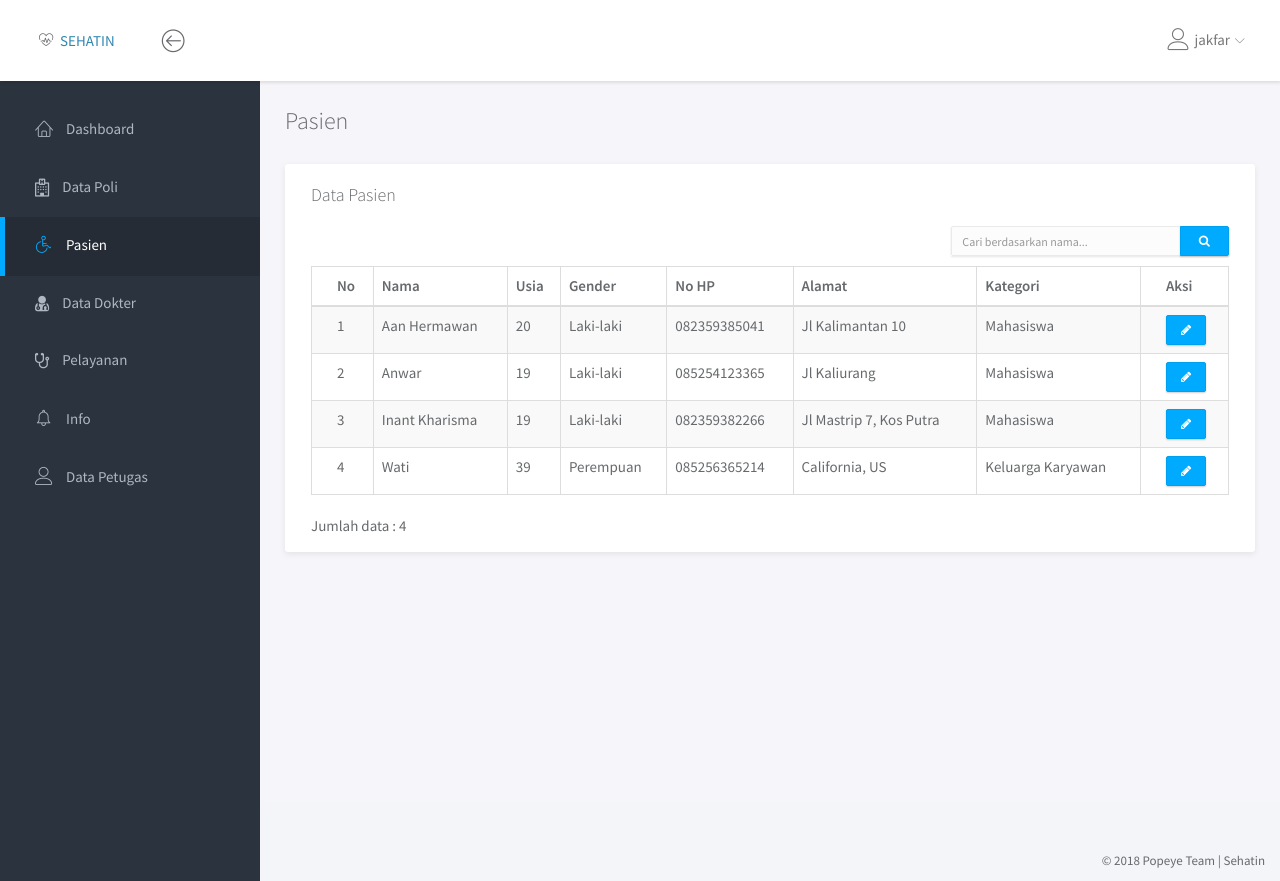
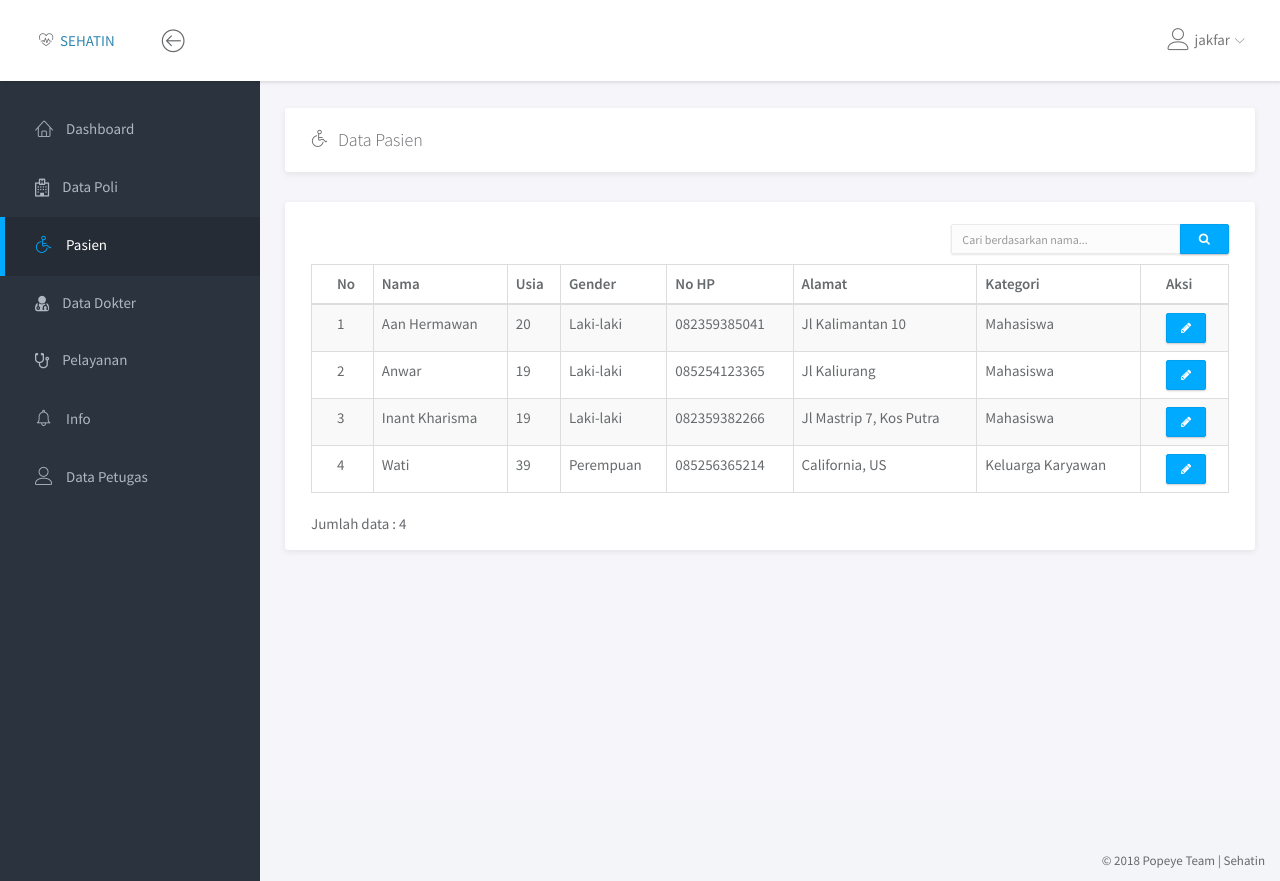
Before and after one commit to Inant/SEHATIN, a PHP site: page /pasien/data_pasien.php in a window 1280 px wide. Run offline with PHP 8.4, Linux system fonts and the light colour scheme; a user stored in the database is signed in; data comes from the database, SQL or seed files in the repository.

Commit message:
update data pasien

```diff
--- a/pasien/data_pasien.php
+++ b/pasien/data_pasien.php
@@ -46,13 +46,18 @@ echo "<script>
   <div class="main">
     <div class="main-content">
       <div class="container-fluid">
-        <h3 class="page-title">Pasien</h3>
+        <div class="panel">
+          <div class="panel-heading">
+            <h3 class="panel-title"><i class="lnr lnr-wheelchair"></i>&ensp;Data Pasien</h3>
+            <div class="col-md-2 col-md-offset-10">
+
+            </div>
+          </div>
+        </div>
         <div class="row">
           <div class="col-md-12">
             <div class="panel">
-            <div class="panel-heading">
-                <h4 class="panel-title">Data Pasien</h4>
-            </div>
+            <br>
               <div class="row">
                 <div class="col-md-2">
                   <?php
```
